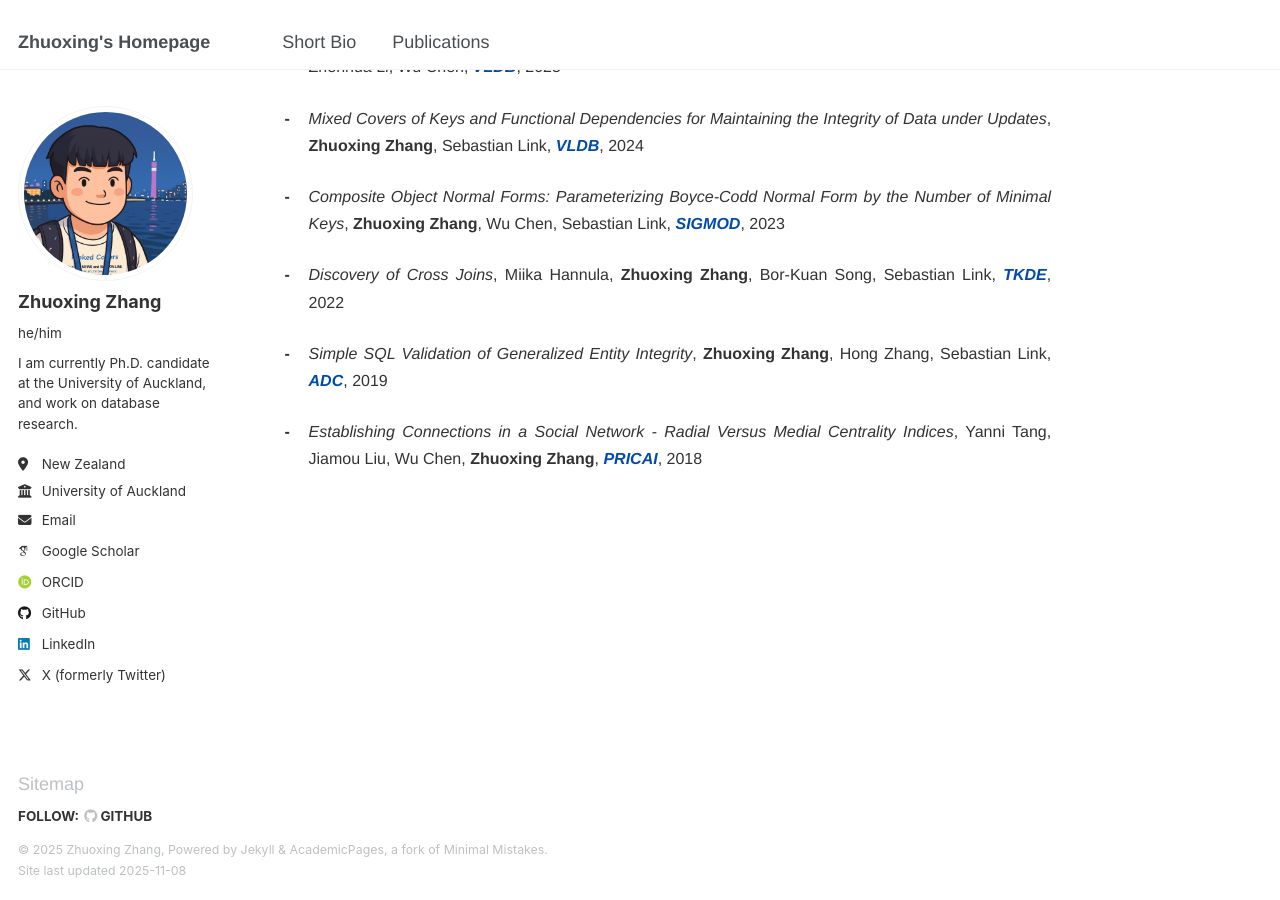
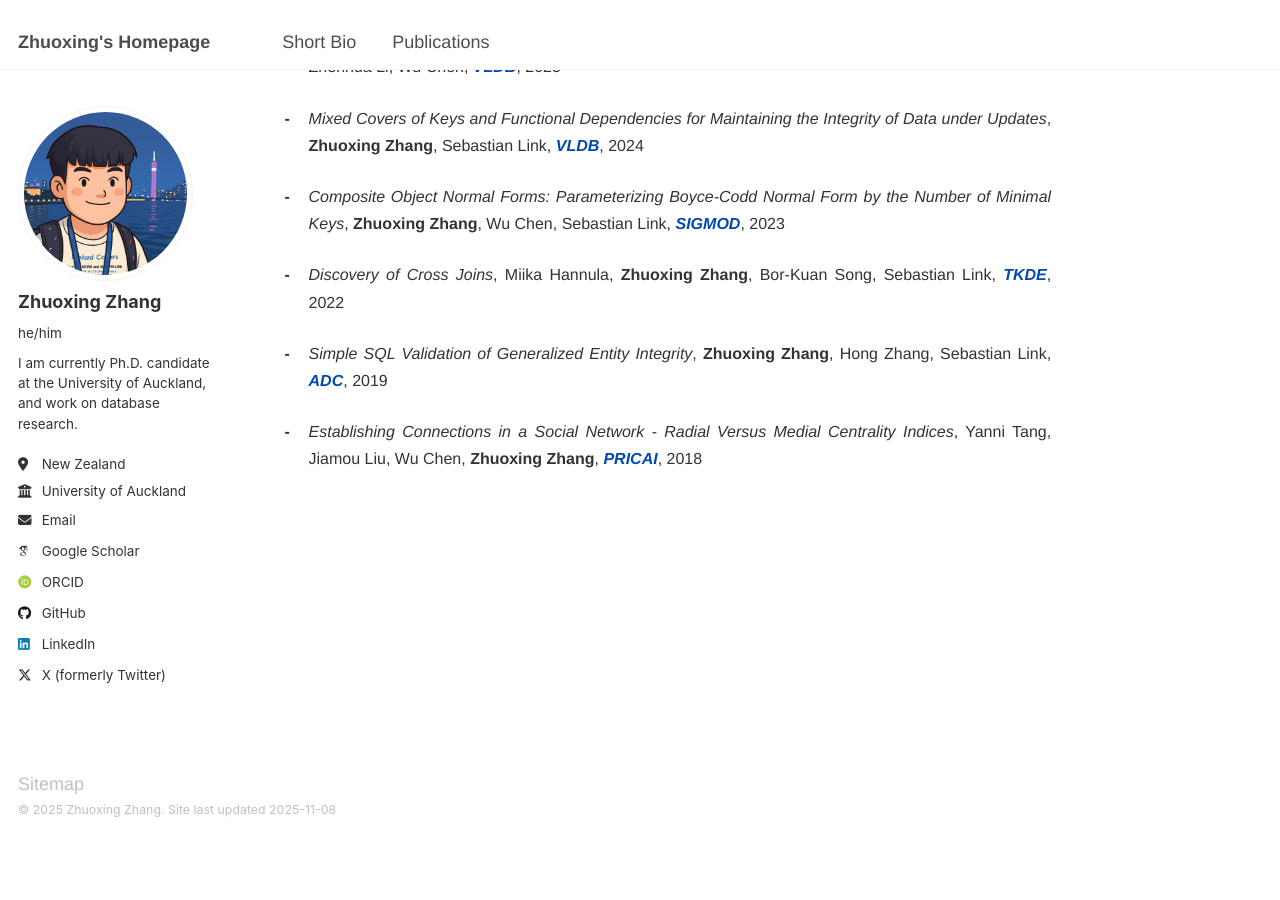
Before and after one commit to zhuoxingzhang/zhuoxingzhang.github.io, a Jekyll site: the page built from _pages/about.md, in a window 1280 px wide and 900 px high, scrolled down 877 px. Built offline with Jekyll 4.4.1, drawn with Linux system fonts in a browser that asks for light colours; some web fonts are replaced; after the commit the page ends 1716 px from its top, so only the background shows below that.

Commit message:
Update footer.html

```diff
--- a/_includes/footer.html
+++ b/_includes/footer.html
@@ -3,23 +3,23 @@
 {% if site.author.github or site.author.bitbucket or site.atom_feed.hide != true %}
 <div class="page__footer-follow">
   <ul class="social-icons">
-    {% if site.data.ui-text[site.locale].follow_label %}
+    <!-- {% if site.data.ui-text[site.locale].follow_label %}
       <li><strong>{{ site.data.ui-text[site.locale].follow_label }}</strong></li>
-    {% endif %}
-    {% if site.author.github %}
+    {% endif %} -->
+    <!-- {% if site.author.github %}
       <li><a href="http://github.com/{{ site.author.github }}"><i class="fab fa-github" aria-hidden="true"></i> GitHub</a></li>
-    {% endif %}
-    {% if site.author.bitbucket %}
+    {% endif %} -->
+    <!-- {% if site.author.bitbucket %}
       <li><a href="http://bitbucket.org/{{ site.author.bitbucket }}"><i class="fab fa-bitbucket" aria-hidden="true"></i> Bitbucket</a></li>
     {% endif %}
     {% if site.atom_feed.hide != true %}
     <li><a href="{% if site.atom_feed.path %}{{ site.atom_feed.path }}{% else %}{{ base_path }}/feed.xml{% endif %}"><i class="fa fa-fw fa-rss-square" aria-hidden="true"></i> {{ site.data.ui-text[site.locale].feed_label | default: "Feed" }}</a></li>
-    {% endif %}
+    {% endif %} -->
   </ul>
 </div>
 {% endif %}
 
 <div class="page__footer-copyright">
-  &copy; {{ site.time | date: '%Y' }} {{ site.name | default: site.title }}, {{ site.data.ui-text[site.locale].powered_by | default: "Powered by" }} <a href="http://jekyllrb.com" rel="nofollow">Jekyll</a> &amp; <a href="https://github.com/academicpages/academicpages.github.io">AcademicPages</a>, a fork of <a href="https://mademistakes.com/work/minimal-mistakes-jekyll-theme/" rel="nofollow">Minimal Mistakes</a>.<br />
+  &copy; {{ site.time | date: '%Y' }} {{ site.name | default: site.title }}.
   Site last updated {{ "now" | date: '%Y-%m-%d' %}}
 </div>
```
